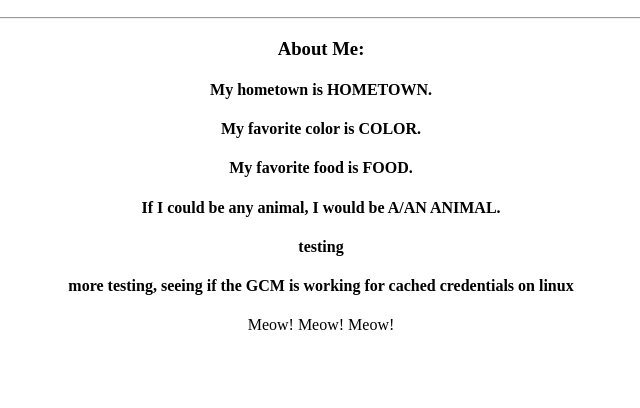
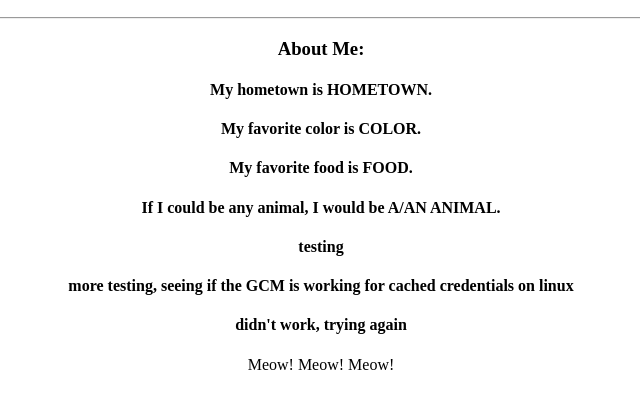
Before and after one commit to roo116/ncus-testing-repo, a plain HTML site: page index.html in a window 1280 px wide. Shown: the part 110-518 px from the top of the page, without its empty margins (319-959 px from the left). Drawn offline with Linux system fonts and the light colour scheme.

Commit message:
another test of GCM store - Chip H.

```diff
--- a/index.html
+++ b/index.html
@@ -17,6 +17,7 @@
 					<h4>If I could be any animal, I would be A/AN ANIMAL.</h4>
 					<h4>testing</h4>
 					<h4>more testing, seeing if the GCM is working for cached credentials on linux</h4>
+					<h4>didn't work, trying again</h4>
 					<p>Meow! Meow! Meow!</p>
 			</div>
 
```
